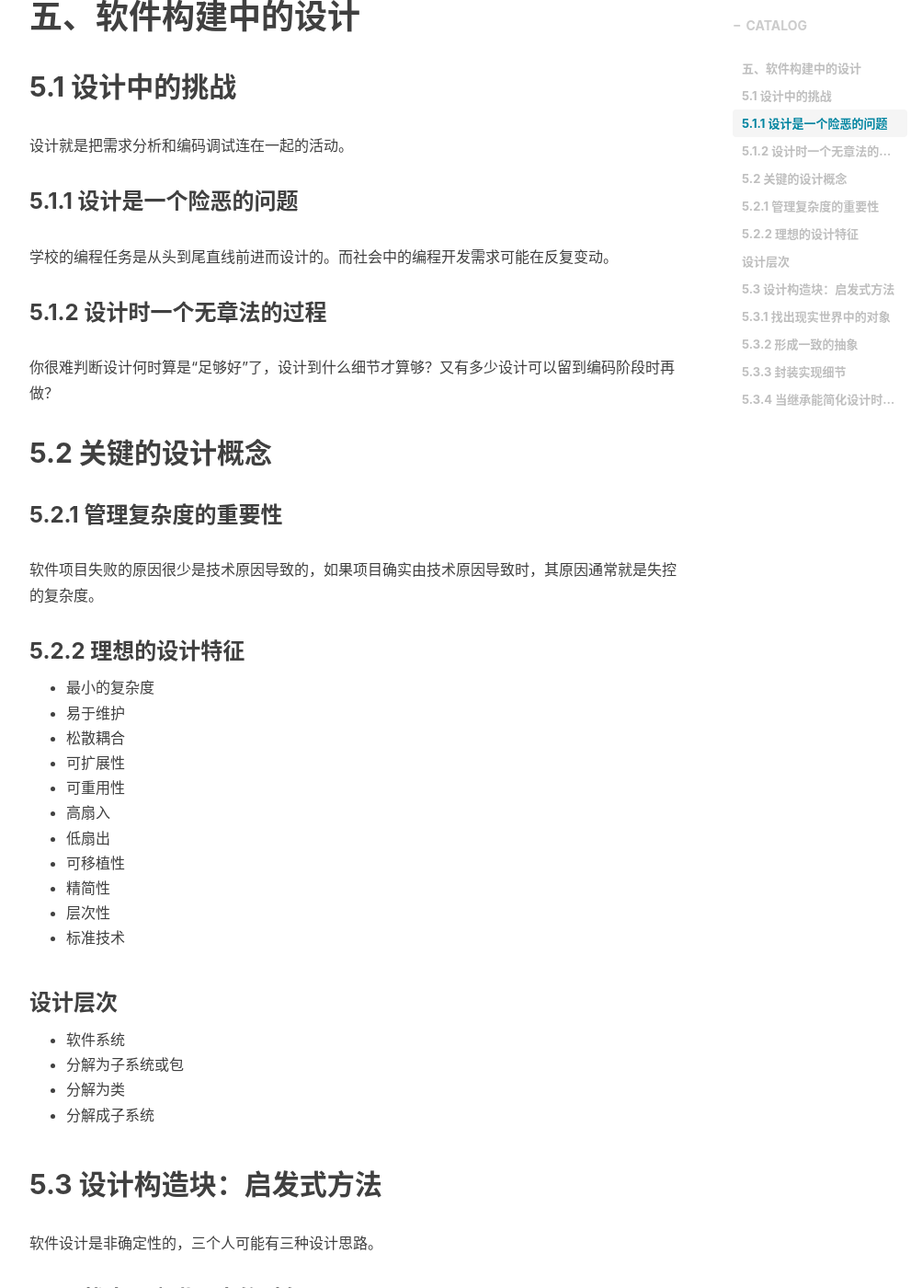
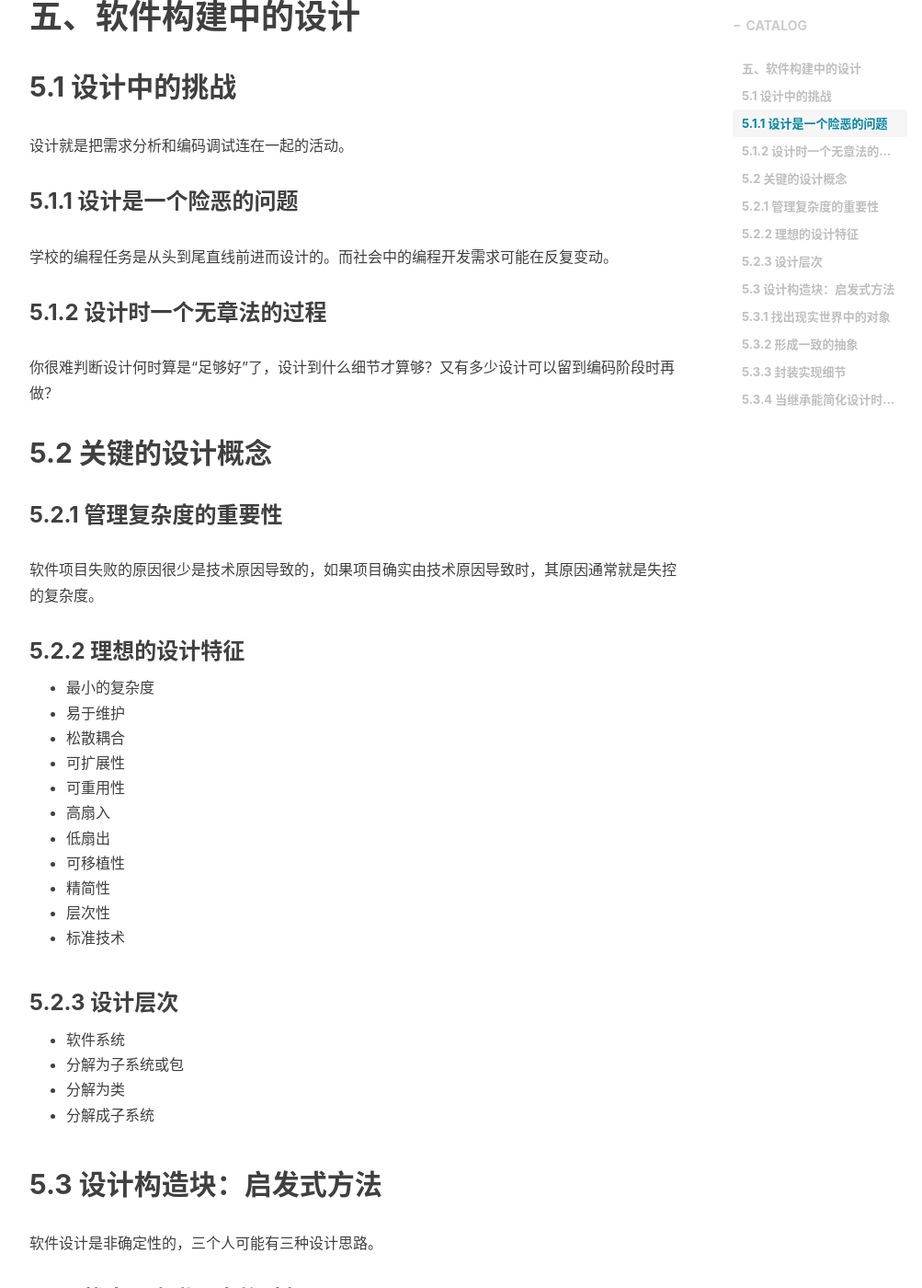
Before and after one commit to shihai1991/shihai1991.github.io, a Jekyll site: the page built from _posts/2022-05-28-代码大全2.md, in a window 1280 px wide and 1400 px high, scrolled down 514 px. Shown: the whole window at 92% size, without its empty margins (233-1236 px from the left). Built offline with Jekyll 4.4.1, drawn with Linux system fonts in a browser that asks for light colours; nearby versions of some CDN libraries; comment, search, counter and statistics services are not loaded.

Commit message:
Update 2022-05-28-代码大全2.md

```diff
--- a/_posts/2022-05-28-代码大全2.md
+++ b/_posts/2022-05-28-代码大全2.md
@@ -34,7 +34,7 @@ time: '2022.06.01 15:52:00'
 - 层次性
 - 标准技术
 
-### 设计层次
+### 5.2.3 设计层次
 - 软件系统
 - 分解为子系统或包
 - 分解为类
```
